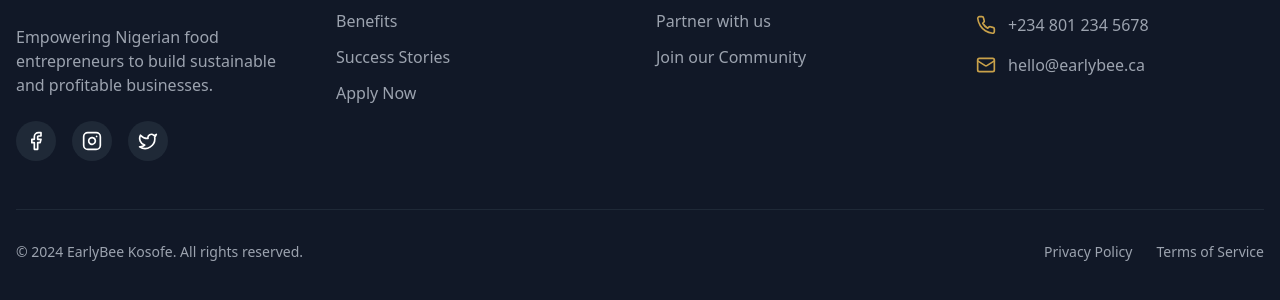
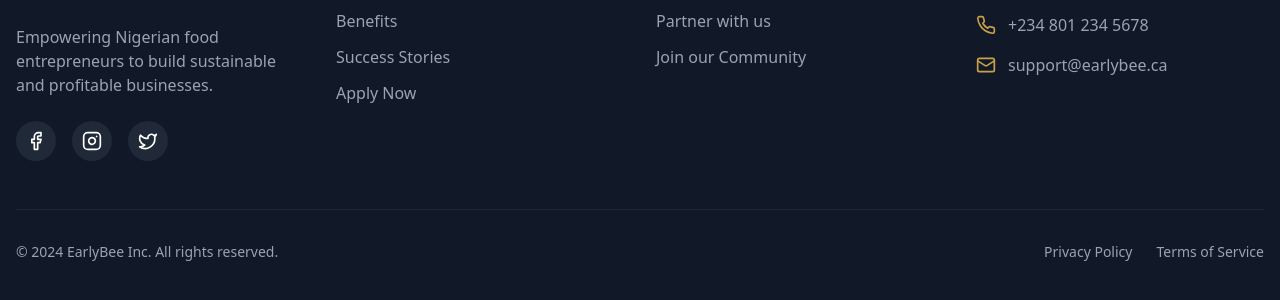
Before and after one commit to TechyX360ltd/EarlyBee, a React (Vite) app: page / in a window 1280 px wide. Shown: the part 4788-5088 px from the top of the page. Built offline with nearby package versions, Linux system fonts and the light colour scheme.

Commit message:
New update

```diff
--- a/src/components/Footer.tsx
+++ b/src/components/Footer.tsx
@@ -63,7 +63,7 @@ const Footer: React.FC = () => {
               </div>
               <div className="flex items-center space-x-3">
                 <Mail className="h-5 w-5 text-[#C9A14A]" />
-                <span>hello@earlybee.ca</span>
+                <span>support@earlybee.ca</span>
               </div>
             </div>
           </div>
@@ -72,7 +72,7 @@ const Footer: React.FC = () => {
         {/* Bottom */}
         <div className="border-t border-gray-800 pt-8 flex flex-col md:flex-row justify-between items-center">
           <p className="text-gray-400 text-sm">
-            © 2024 EarlyBee Kosofe. All rights reserved.
+            © 2024 EarlyBee Inc. All rights reserved.
           </p>
           <div className="flex space-x-6 mt-4 md:mt-0">
             <a href="#" className="text-gray-400 hover:text-white text-sm transition-colors">Privacy Policy</a>
```
